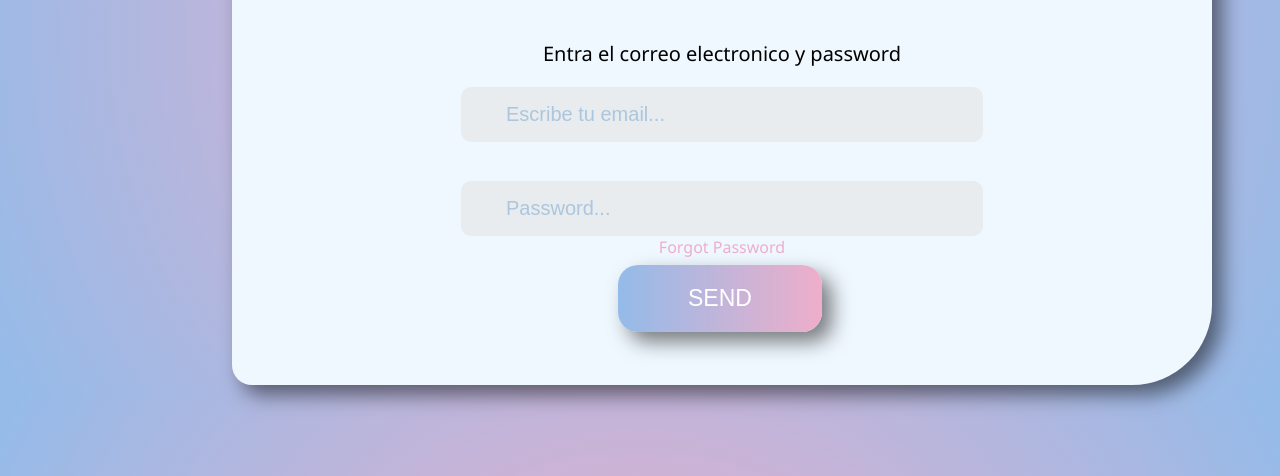
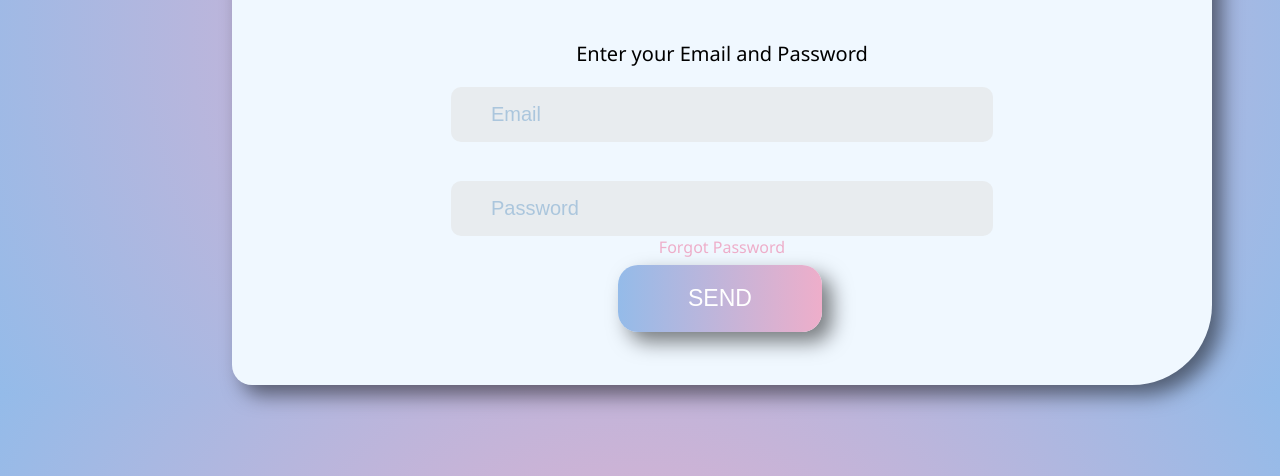
Before and after one commit to Aceituno4488/LoginProject, a plain HTML site: page index.html in a window 1280 px wide. Shown: the part 324-800 px from the top of the page. Drawn offline with Linux system fonts and the light colour scheme.

```diff
--- a/index.html
+++ b/index.html
@@ -21,11 +21,11 @@
         </div>
 
         <form class="form_login">
-            <p class="instr">Entra el correo electronico y password</p>
-            <input type="email" class="gmail_input" placeholder="Escribe tu email...">
+            <p class="instr">Enter your Email and Password</p>
+            <input type="email" class="gmail_input" placeholder="Email">
             <br>
 
-            <input type="password" class="password_input" placeholder="Password...">
+            <input type="password" class="password_input" placeholder="Password">
             <br>
 
             <a class="forgot" href="#">Forgot Password</a>
--- a/style.css
+++ b/style.css
@@ -13,6 +13,7 @@ a{
     font-size: 20px;
 
 }
+
 
 .submit_form {
     position: absolute;
@@ -139,7 +140,8 @@ a{
 .gmail_input,
 .password_input,
 .custom-input {
-    padding-left: 20px;
+    position: relative;
+    padding-left: 40px;
     font-size: 20px;
 }
 
@@ -159,6 +161,6 @@ a{
 ::placeholder {
     font-size: 20px;
     color: rgba(78, 142, 195, 0.395);
-    padding-left: 5%;
+    padding-right: 5%;
 
 }
```
Also changed, not shown: 1 other file.
